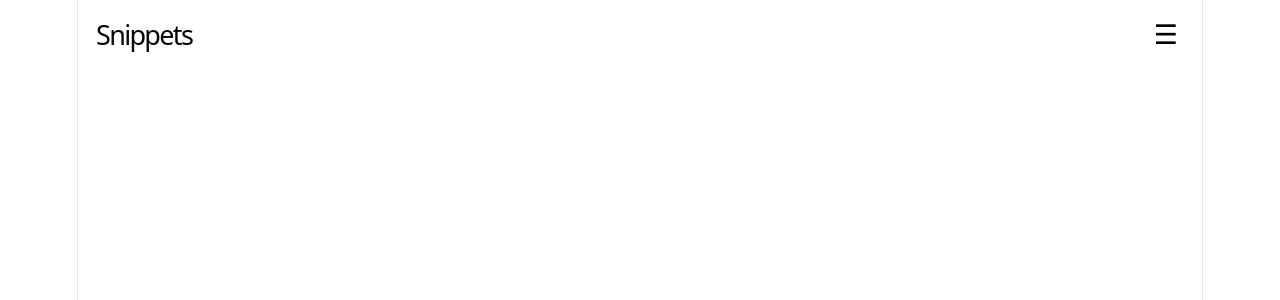
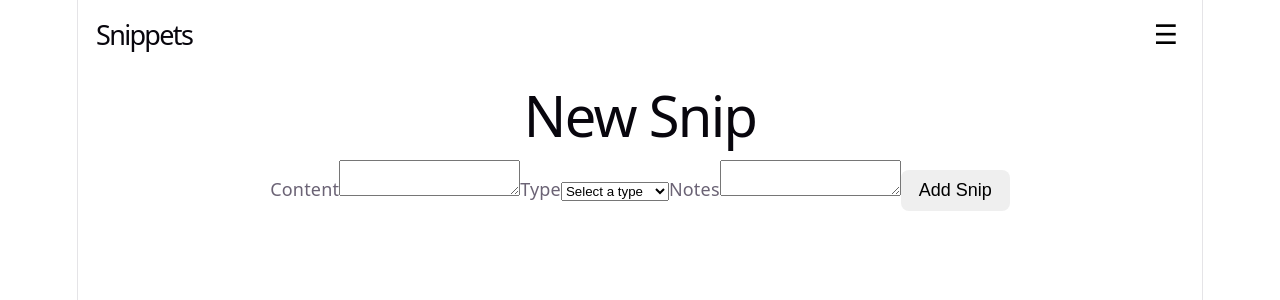
Before and after one commit to avilwock/Snippets, a React (Vite) app in the folder client/: page /new-snip in a window 1280 px wide. Before the commit this address had no page. Shown: the top 300 px of the page. Built offline with nearby package versions, Linux system fonts and the light colour scheme.

Commit message:
set up newsnip

```diff
--- a/client/src/App.jsx
+++ b/client/src/App.jsx
@@ -4,6 +4,7 @@ import Signup from "./pages/Signup";
 import Dashboard from "./pages/Dashboard";
 import Header from "./components/Header/Header";
 import NewProject from "./pages/NewProject";
+import NewSnip from "./pages/NewSnip";
 
 function App() {
   return (
@@ -14,6 +15,7 @@ function App() {
         <Route path="/signup" element={<Signup />} />
         <Route path="/dashboard" element={<Dashboard />} />
         <Route path="/new-project" element={<NewProject />} />
+        <Route path="/new-snip" element={<NewSnip />} />
       </Routes>
     </BrowserRouter>
   );
--- a/client/src/pages/Dashboard.jsx
+++ b/client/src/pages/Dashboard.jsx
@@ -10,6 +10,9 @@ function Dashboard() {
             <Button onClick={() => navigate('/new-project')}>
                 + New Project
             </Button>
+            <Button onClick={() => navigate('/new-snip')}>
+                + New Snip
+                </Button>
         </div>
     )
 }
--- a/client/src/pages/NewSnip.jsx
+++ b/client/src/pages/NewSnip.jsx
@@ -0,0 +1,89 @@
+import { useState } from 'react';
+import { useNavigate } from 'react-router-dom';
+import Button from "../components/Button/Button";
+
+function NewSnip() {
+    const [content, setContent] = useState('');
+    const [type, setType] = useState('');
+    const [notes, setNotes] = useState('');
+
+    const navigate = useNavigate();
+
+    const handleSubmit = async (e) => {
+        e.preventDefault();
+
+        try {
+            const response = await fetch('/api/snip', {
+                method: 'POST',
+                headers: {
+                    'Content-Type': 'application/json',
+                    Authorization: `Bearer ${localStorage.getItem('token')}`
+                },
+                body: JSON.stringify({
+                    content,
+                    type,
+                    notes
+                })
+            });
+
+            const data = await response.json();
+
+            if (!response.ok) {
+                throw new Error(data.message || 'Failed to create snip');
+            }
+
+            console.log('Snip created:', data.snip);
+
+            navigate('/dashboard');
+        } catch (error) {
+            console.error('Error creating snip:', error);
+        }
+    };
+
+    return (
+        <div>
+            <h1>New Snip</h1>
+
+            <form onSubmit={handleSubmit}>
+                <label>
+                    Content
+                    <textarea
+                        value={content}
+                        onChange={(e) => setContent(e.target.value)}
+                    />
+                </label>
+
+                <label>
+                    Type
+                    <select
+                        value={type}
+                        onChange={(e) => setType(e.target.value)}
+                    >
+                        <option value="">Select a type</option>
+                        <option value="Character">Character</option>
+                        <option value="Setting">Setting</option>
+                        <option value="Plot">Plot</option>
+                        <option value="Dialogue">Dialogue</option>
+                        <option value="Worldbuilding">World Building</option>
+                        <option value="Scene">Scene</option>
+                        <option value="Misc">Misc</option>
+                    </select>
+                </label>
+
+                <label>
+                    Notes
+                    <textarea
+                    value={notes}
+                    onChange={(e) => setNotes(e.target.value)}
+                    />
+                </label>
+
+                <Button type="submit">
+                    Add Snip
+                </Button>
+            </form>
+        </div>
+    );
+}
+
+export default NewSnip;
```
Also changed, not shown: 1 other file (tests, documents, lock files or other folders).
